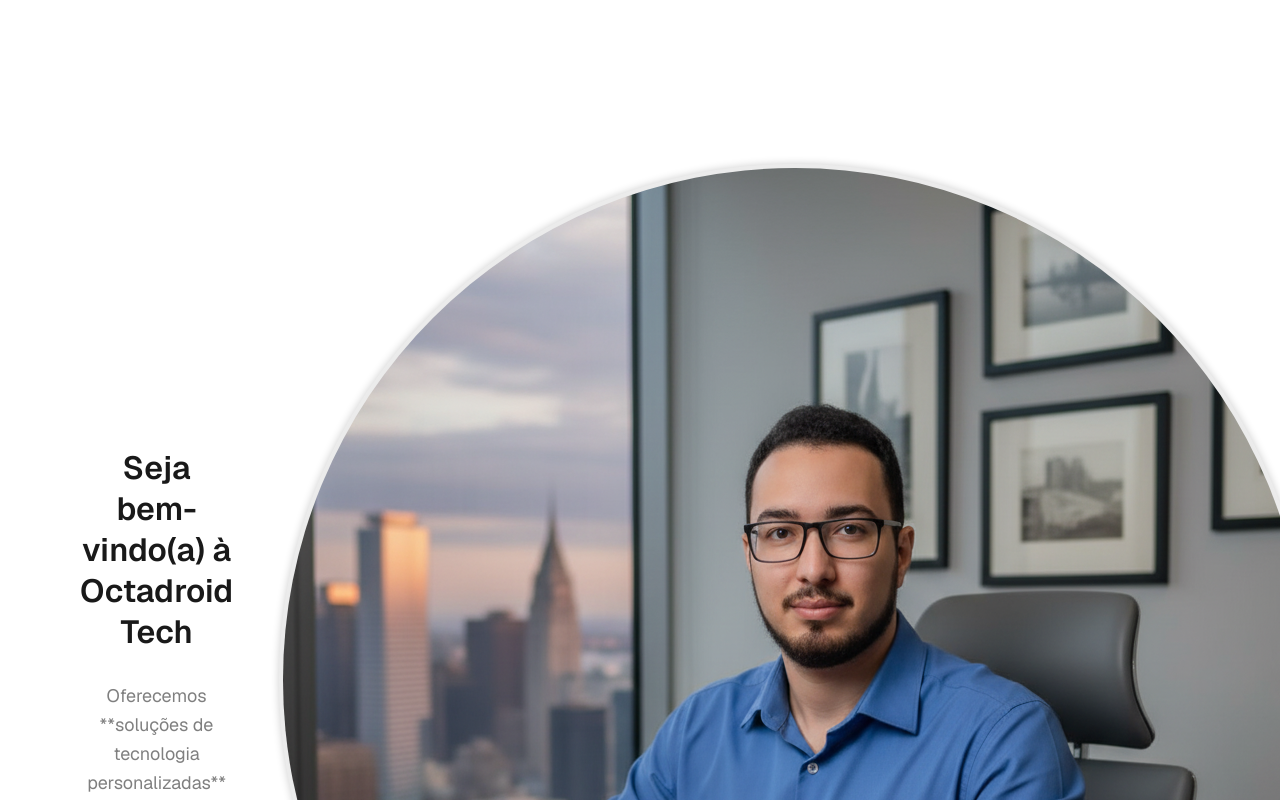
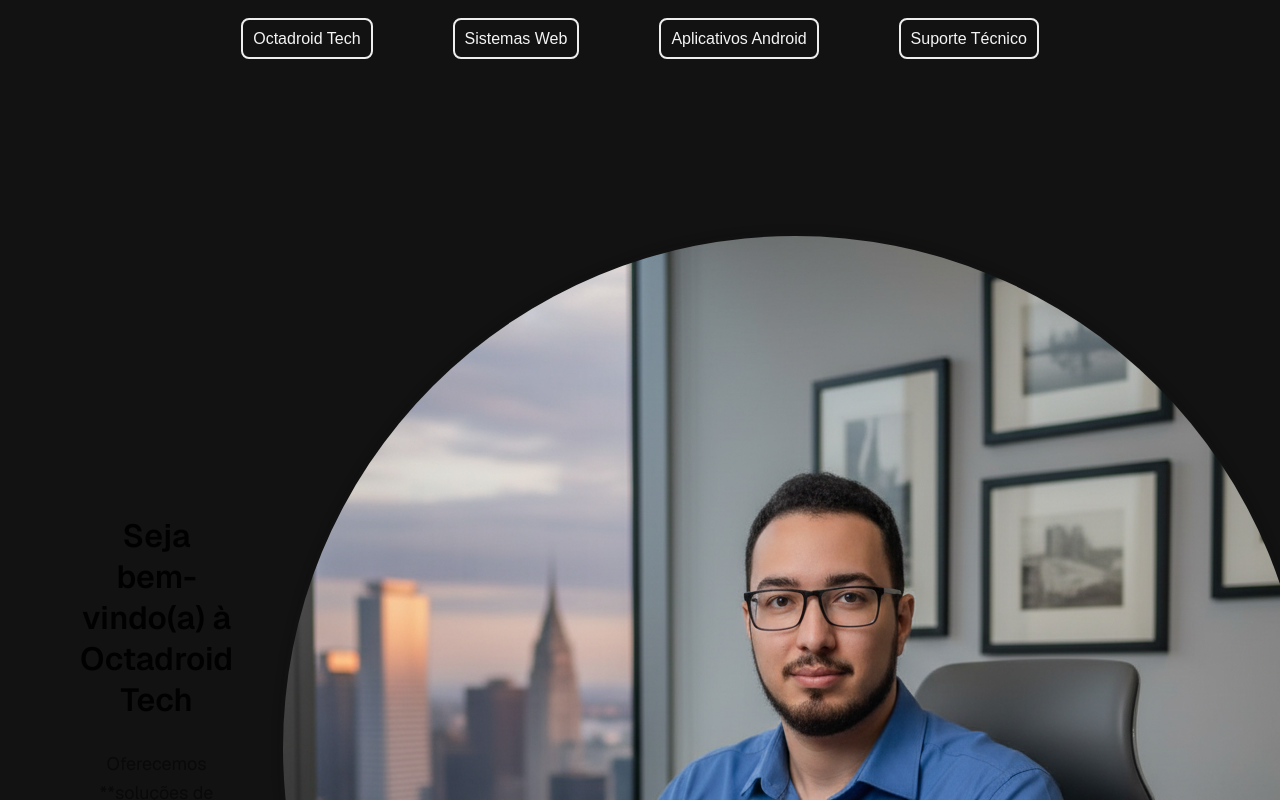
Before and after one commit to EvanioTech/business-site, a Next.js app: page / in a window 1280 px wide. Shown: the top 800 px of the page. Built offline with nearby package versions, Linux system fonts and the light colour scheme.

Commit message:
Add Header component and refactor pages to include it; update styles for improved layout

```diff
--- a/src/app/android/page.tsx
+++ b/src/app/android/page.tsx
@@ -1,6 +1,7 @@
 import React from "react";
 import Image from "next/image";
 import Link from "next/link";
+import Header from "@/components/header";
 
 export const metadata = {
     title: "Aplicativo Android — Business Site",
@@ -11,6 +12,7 @@ export const metadata = {
 export default function AndroidPage (){
     return (
         <main style={{ padding: 24, fontFamily: "Inter, system-ui, sans-serif" , backgroundColor: "#121212", }}>
+            <Header />
             <section
                 style={{
                     maxWidth: 900,
--- a/src/app/page.tsx
+++ b/src/app/page.tsx
@@ -1,6 +1,7 @@
 import Image from "next/image";
 import styles from "./page.module.css";
 import Link from "next/link";
+import Header from "@/components/header";
 
 // URL para o Google (Será o source do iframe)
 const WEB_SITE_LINK = "https://octadroid.netlify.app/";
@@ -10,7 +11,10 @@ const ANDROID_APP_SCREENSHOT_SRC = "https://images.unsplash.com/photo-1607252650
 
 export default function Home() {
   return (
+    <div style={{ backgroundColor: "#121212", display: "flex", flexDirection: "column", minHeight: "100vh" }}>
+      <Header />
     <div className={styles.page}>
+
       <main className={styles.main}>
         <div className={styles.header}>
           <div>
@@ -92,5 +96,6 @@ export default function Home() {
       </main>
 
     </div>
+    </div>
   );
 }
--- a/src/app/suporte/page.tsx
+++ b/src/app/suporte/page.tsx
@@ -4,6 +4,7 @@
 import React, { useState } from "react";
 import Image from "next/image";
 import "./suporte.css";
+import Header from "@/components/header";
 
 
 
@@ -18,7 +19,10 @@ export default function SuportePage() {
 
 
     return (
+        <div style={{ backgroundColor: "#121212", display: "flex", flexDirection: "column", minHeight: "100vh" }}>
+              <Header />
         <main className="container">
+
             <h1 className="title">Suporte de TI</h1>
 
 
@@ -53,5 +57,6 @@ export default function SuportePage() {
 
 
         </main>
+        </div>
     );
 }
--- /dev/null
+++ b/src/components/header.css
@@ -0,0 +1,63 @@
+
+
+
+
+header {
+  justify-content: center;
+
+  padding: 20px;
+
+
+
+
+
+
+}nav ul {
+   display: flex;
+  justify-content: center; /* ou flex-start, se quiser alinhar à esquerda */
+  align-items: center;
+  gap: 80px; /* controla o espaço entre os links */
+  margin-top: 10px;
+  padding: 0;
+}nav ul li a {
+  font-size: 16px;
+  font-weight: 500;
+  color: #333;
+  text-decoration: none;
+  border-width: 2px;
+    border-style: solid;
+  border-color: #eee;
+  border-radius: 8px;
+}nav ul li a:hover {
+  text-transform: capitalize;
+  transition: all 0.3s ease-in-out;
+}nav ul li a:active {
+  color: rgb(25, 218, 208);
+}
+
+
+
+
+
+.text {
+  color: rgb(244, 244, 245);
+  text-decoration: none;
+  padding: 10px;
+}
+
+.text:hover {
+    text-transform: capitalize;
+    transition: all 0.3s ease-in-out;
+    color: rgb(25, 218, 208);
+    text-decoration: none;
+    font-size: 25px;
+
+
+}
+.text:active {
+  color: rgb(25, 218, 208);
+}
+
+li {
+  list-style: none;
+}
--- /dev/null
+++ b/src/components/header.tsx
@@ -0,0 +1,27 @@
+
+import Link from "next/link";
+import './header.css';
+
+
+export default function Header() {
+  return (
+    <header>
+      <nav>
+        <ul>
+          <li>
+            <Link href="/" className="text">Octadroid Tech</Link>
+          </li>
+            <li>
+              <Link href="/web" className="text">Sistemas Web</Link>
+            </li>
+            <li>
+              <Link href="/android" className="text">Aplicativos Android</Link>
+            </li>
+            <li>
+              <Link href="/suporte" className="text">Suporte Técnico</Link>
+            </li>
+        </ul>
+      </nav>
+    </header>
+  );
+}
```
Also changed, not shown: src/app/web/page.tsx (+31 -31 lines), src/app/web/web.module.css (renamed from src/app/web/web.css, +10 -3 lines).
